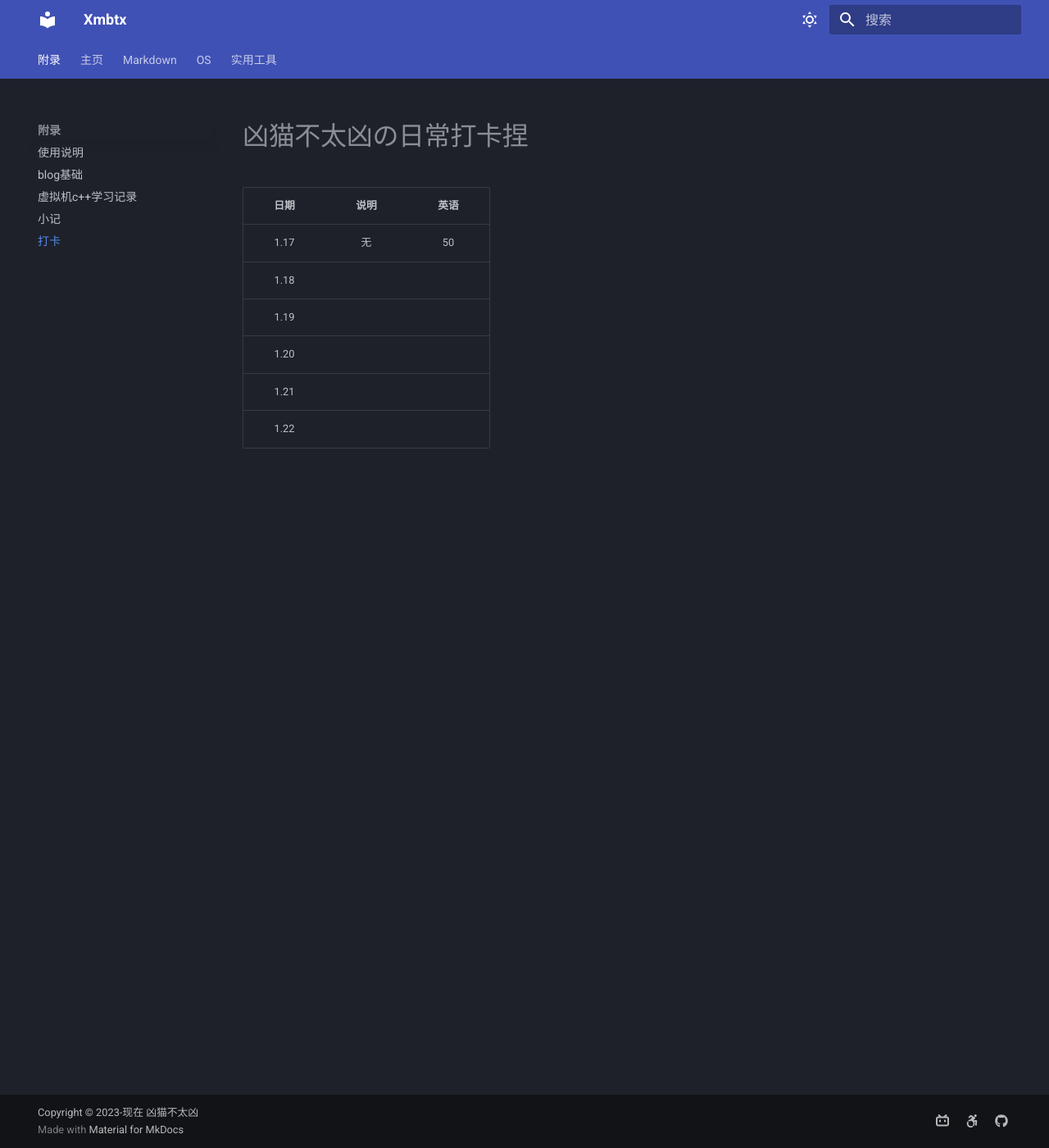
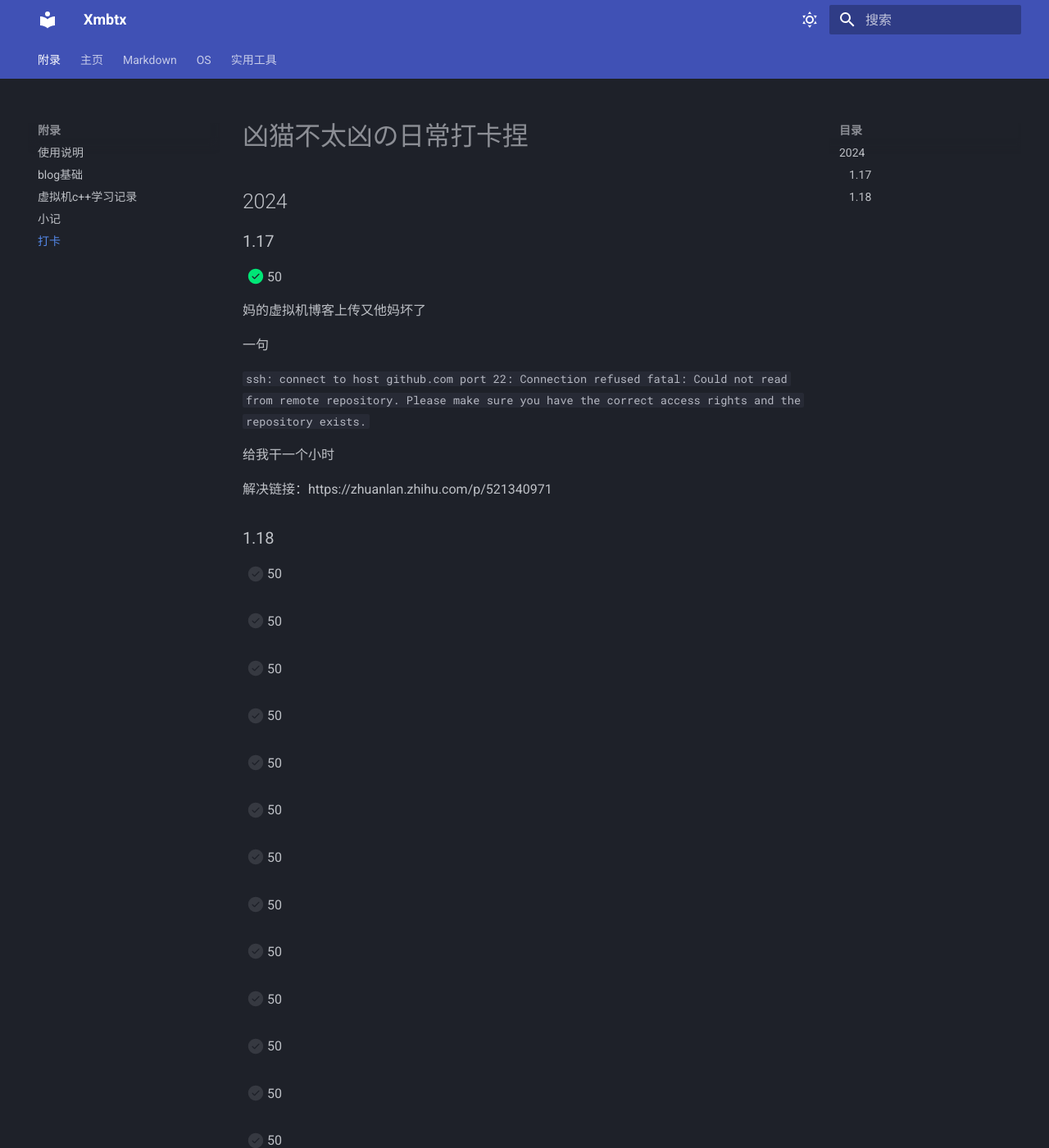
Before and after one commit to Xmbtx/xmbtx-blog, an MkDocs documentation site: the page built from docs/daily.md, in a window 1280 px wide and 1400 px high. Shown: the whole window at 82% size. Built offline with MkDocs 1.6.1 and Material for MkDocs 9.7.7, drawn with Linux system fonts in a browser that asks for light colours; some of the changed text lies outside the part shown.

Commit message:
2024-01-17_22:38:47 update

````diff
--- a/docs/daily.md
+++ b/docs/daily.md
@@ -1,10 +1,302 @@
 # 凶猫不太凶の日常打卡捏
 
-|    日期    |              说明              | 英语  |
-| :--------: | :----------------------------: | :---: |
-| 1.17 |           无           | 50 |
-| 1.18 |                      |    |
-| 1.19 |  |      |
-| 1.20 |                  |    |
-| 1.21 |  |  |
-| 1.22 |  |  |
+## 2024
+
+### 1.17
+
+- [x] 50
+
+妈的虚拟机博客上传又他妈坏了
+
+一句
+
+``` ssh: connect to host github.com port 22: Connection refused
+fatal: Could not read from remote repository.
+Please make sure you have the correct access rights
+and the repository exists.
+```
+
+给我干一个小时
+
+解决链接：https://zhuanlan.zhihu.com/p/521340971
+
+
+### 1.18
+
+- [ ] 50
+
+###
+
+- [ ] 50
+
+###
+
+- [ ] 50
+
+###
+
+- [ ] 50
+
+###
+
+- [ ] 50
+
+###
+
+- [ ] 50
+
+###
+
+- [ ] 50
+
+###
+
+- [ ] 50
+
+###
+
+- [ ] 50
+
+###
+
+- [ ] 50
+
+###
+
+- [ ] 50
+
+###
+
+- [ ] 50
+
+###
+
+- [ ] 50
+
+###
+
+- [ ] 50
+
+###
+
+- [ ] 50
+
+###
+
+- [ ] 50
+
+###
+
+- [ ] 50
+
+###
+
+- [ ] 50
+
+###
+
+- [ ] 50
+
+###
+
+- [ ] 50
+
+###
+
+- [ ] 50
+
+###
+
+- [ ] 50
+
+###
+
+- [ ] 50
+
+###
+
+- [ ] 50
+
+###
+
+- [ ] 50
+
+###
+
+- [ ] 50
+
+###
+
+- [ ] 50
+
+###
+
+- [ ] 50
+
+###
+
+- [ ] 50
+
+###
+
+- [ ] 50
+
+###
+
+- [ ] 50
+
+###
+
+- [ ] 50
+
+###
+
+- [ ] 50
+
+###
+
+- [ ] 50
+
+###
+
+- [ ] 50
+
+###
+
+- [ ] 50
+
+###
+
+- [ ] 50
+
+###
+
+- [ ] 50
+
+###
+
+- [ ] 50
+
+###
+
+- [ ] 50
+
+###
+
+- [ ] 50
+
+###
+
+- [ ] 50
+
+###
+
+- [ ] 50
+
+###
+
+- [ ] 50
+
+###
+
+- [ ] 50
+
+###
+
+- [ ] 50
+
+###
+
+- [ ] 50
+
+###
+
+- [ ] 50
+
+###
+
+- [ ] 50
+
+###
+
+- [ ] 50
+
+###
+
+- [ ] 50
+
+###
+
+- [ ] 50
+
+###
+
+- [ ] 50
+
+###
+
+- [ ] 50
+
+###
+
+- [ ] 50
+
+###
+
+- [ ] 50
+
+###
+
+- [ ] 50
+
+###
+
+- [ ] 50
+
+###
+
+- [ ] 50
+
+###
+
+- [ ] 50
+
+###
+
+- [ ] 50
+
+###
+
+- [ ] 50
+
+###
+
+- [ ] 50
+
+###
+
+- [ ] 50
+
+###
+
+- [ ] 50
+
+###
+
+- [ ] 50
+
+###
+
+- [ ] 50
+
+###
+
+- [ ] 50
+
+###
+
+- [ ] 50
+
+###
+
+- [ ] 50
````
